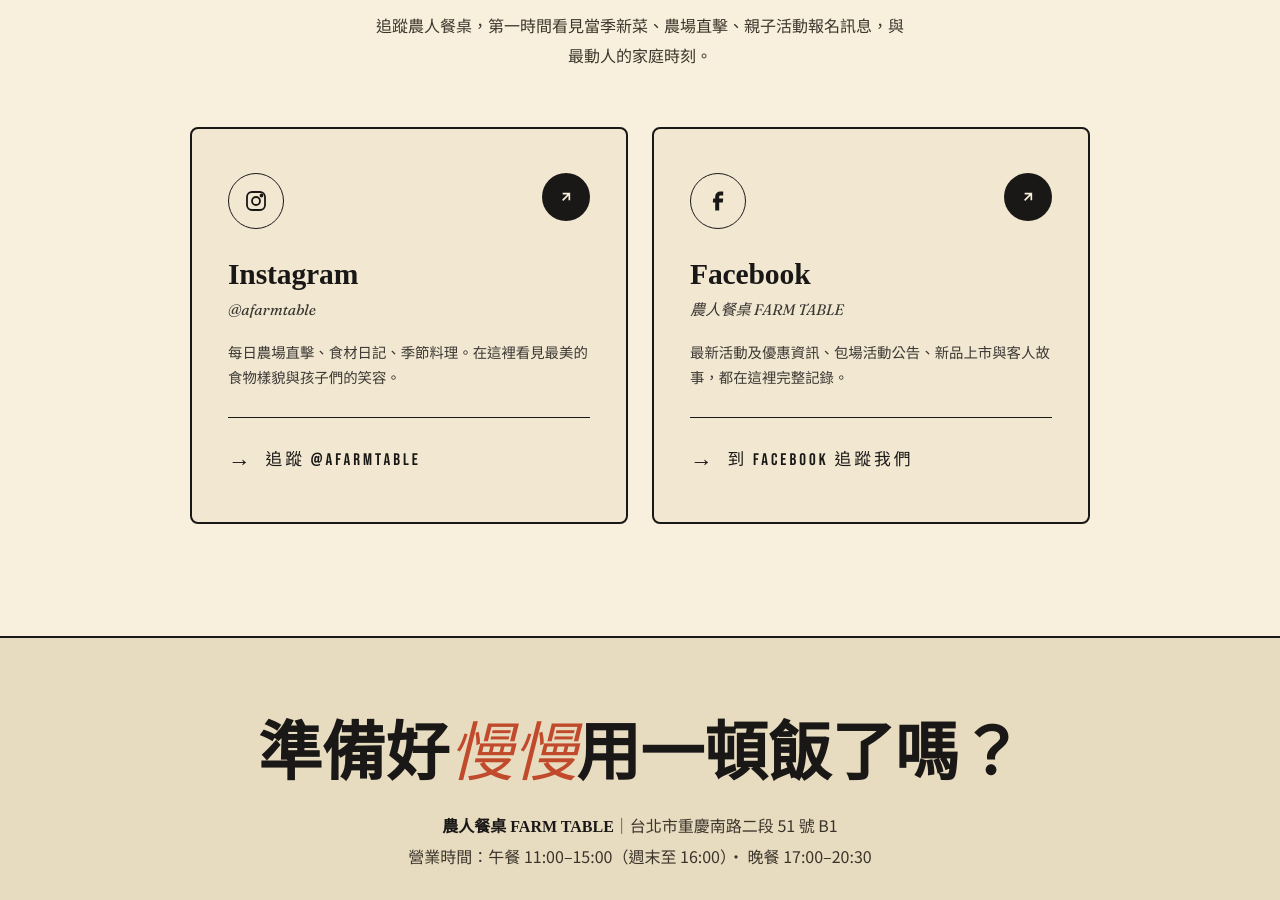
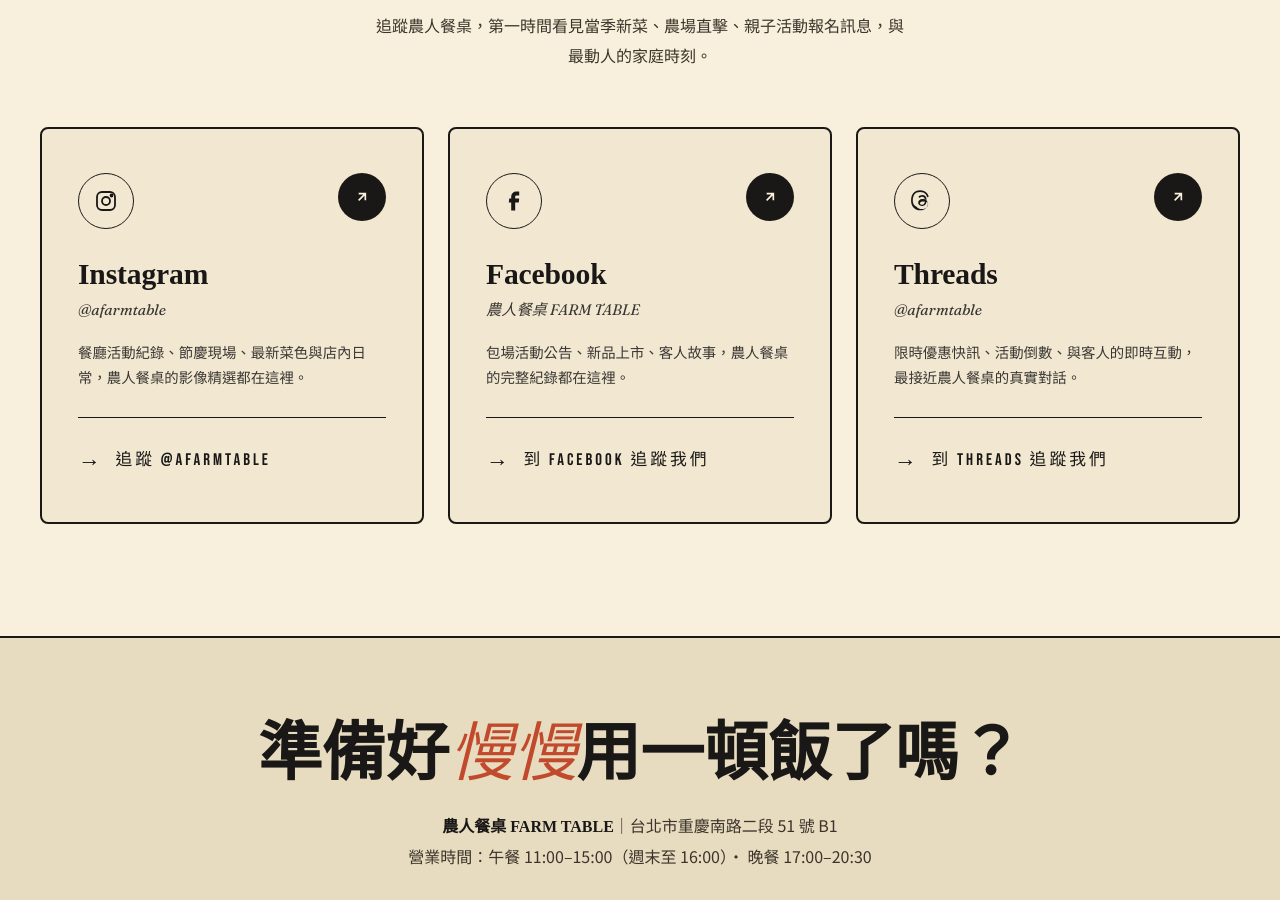
Before and after one commit to mountainandseahouse/afarmtable, a website: page src/index.html in a window 1280 px wide. Shown: the part 8040-8940 px from the top of the page. Drawn offline with Linux system fonts and the light colour scheme.

Commit message:
Add Threads card, update social descriptions

```diff
--- a/src/index.html
+++ b/src/index.html
@@ -2370,9 +2370,9 @@
 
   .social-cards {
     display: grid;
-    grid-template-columns: 1fr 1fr;
+    grid-template-columns: repeat(3, 1fr);
     gap: 1.5rem;
-    max-width: 900px;
+    max-width: 1200px;
     margin: 0 auto;
   }
 
@@ -2401,6 +2401,12 @@
 
   .social-card.fb:hover {
     background: #1877F2;
+    color: white;
+    border-color: var(--ink);
+  }
+
+  .social-card.threads:hover {
+    background: var(--ink);
     color: white;
     border-color: var(--ink);
   }
@@ -3405,7 +3411,7 @@
         </div>
         <h3>Instagram</h3>
         <div class="handle">@afarmtable</div>
-        <p>每日農場直擊、食材日記、季節料理。在這裡看見最美的食物樣貌與孩子們的笑容。</p>
+        <p>餐廳活動紀錄、節慶現場、最新菜色與店內日常，農人餐桌的影像精選都在這裡。</p>
         <div class="social-cta-line">
           <span class="follow-arrow">→</span>
           <span>追蹤 @afarmtable</span>
@@ -3425,10 +3431,30 @@
         </div>
         <h3>Facebook</h3>
         <div class="handle">農人餐桌 FARM TABLE</div>
-        <p>最新活動及優惠資訊、包場活動公告、新品上市與客人故事，都在這裡完整記錄。</p>
+        <p>包場活動公告、新品上市、客人故事，農人餐桌的完整紀錄都在這裡。</p>
         <div class="social-cta-line">
           <span class="follow-arrow">→</span>
           <span>到 Facebook 追蹤我們</span>
+        </div>
+      </a>
+
+      <a href="https://www.threads.com/@afarmtable" target="_blank" rel="noopener" class="social-card threads">
+        <div class="social-card-head">
+          <div class="social-icon">
+            <svg viewBox="0 0 24 24" fill="currentColor">
+              <path d="M16.93 10.81c-.09-.04-.18-.08-.27-.12-.16-2.93-1.76-4.62-4.44-4.64h-.04c-1.6 0-2.94.68-3.76 1.93l1.48 1.01c.61-.93 1.57-1.13 2.28-1.13h.02c.89.01 1.56.27 1.99.77.32.37.53.87.63 1.51-.79-.13-1.63-.18-2.54-.12-2.54.15-4.19 1.63-4.08 3.69.06 1.05.58 1.94 1.47 2.52.74.49 1.7.73 2.71.68 1.32-.07 2.36-.57 3.08-1.49.56-.7.91-1.62 1.06-2.77.63.38 1.1.88 1.36 1.49.43 1.03.46 2.73-.92 4.11-1.21 1.21-2.68 1.74-4.9 1.76-2.47-.02-4.33-.81-5.55-2.35C3.4 16.21 2.81 14.13 2.79 11.5v-.01c.02-2.66.61-4.74 1.74-6.19 1.22-1.54 3.08-2.33 5.55-2.35 2.49.02 4.38.81 5.63 2.37.61.76 1.08 1.72 1.39 2.83l1.66-.45c-.37-1.38-.95-2.56-1.73-3.52C15.45 2.27 13.09 1.24 10.1 1.23h-.01c-2.99.02-5.32 1.06-6.91 3.09C1.77 6.13 1.1 8.31 1.09 11l-.01.5v.01C1.1 14.21 1.77 16.4 3.18 18.22c1.59 2.03 3.92 3.07 6.91 3.09h.01c2.66-.02 4.53-.71 6.08-2.27 2.02-2.02 1.96-4.55 1.3-6.1-.48-1.12-1.39-2.03-2.65-2.62Zm-4.61 4.91c-1.11.06-2.25-.43-2.31-1.51-.04-.8.57-1.69 2.39-1.79.21-.01.41-.02.62-.02.66 0 1.29.07 1.85.19-.21 2.61-1.43 3.08-2.55 3.13Z"/>
+            </svg>
+          </div>
+          <div class="social-arrow">
+            <svg width="16" height="16" viewBox="0 0 24 24" fill="none" stroke="currentColor" stroke-width="2.5"><path d="M7 17L17 7M7 7h10v10"/></svg>
+          </div>
+        </div>
+        <h3>Threads</h3>
+        <div class="handle">@afarmtable</div>
+        <p>限時優惠快訊、活動倒數、與客人的即時互動，最接近農人餐桌的真實對話。</p>
+        <div class="social-cta-line">
+          <span class="follow-arrow">→</span>
+          <span>到 Threads 追蹤我們</span>
         </div>
       </a>
 
```
